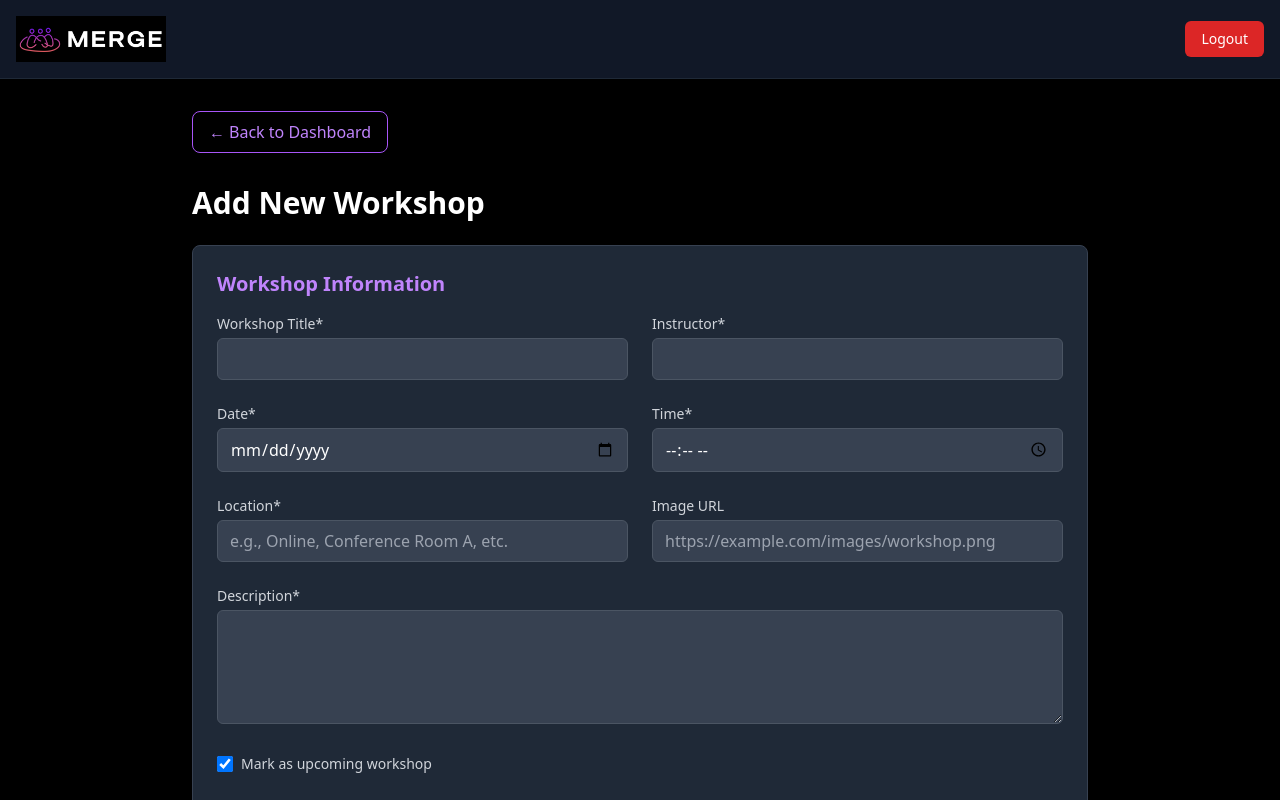
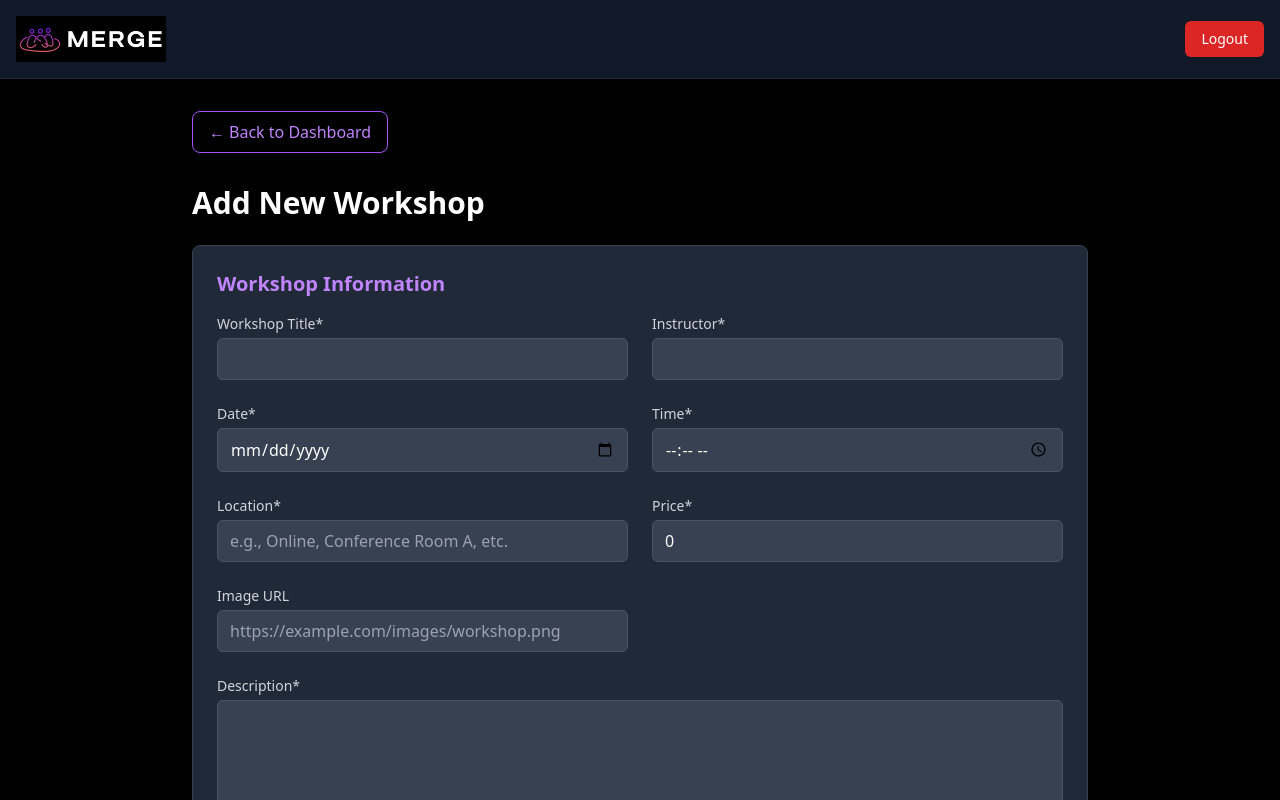
Before and after one commit to BitHiveTechnologies/Merge-Website, a Next.js app: page /admin/dashboard/workshops/new in a window 1280 px wide. Shown: the top 800 px of the page. Built offline with nearby package versions, Linux system fonts and the light colour scheme; sample sign-in values are in the browser's storage.

Commit message:
Dont keep the zero number , because i have a functionality that if no price will be sent in the backend then the workshop will be labelled as free by default

```diff
--- a/app/admin/dashboard/workshops/new/page.tsx
+++ b/app/admin/dashboard/workshops/new/page.tsx
@@ -14,6 +14,7 @@ interface WorkshopFormData {
     instructor: string;
     description: string;
     image: string;
+    price: number;
     isUpcoming: boolean;
     tags: string[];
 }
@@ -33,6 +34,7 @@ export default function NewWorkshopPage() {
         instructor: '',
         description: '',
         image: '',
+        price: 0,
         isUpcoming: true,
         tags: [],
     });
@@ -44,6 +46,14 @@ export default function NewWorkshopPage() {
         setFormData({
             ...formData,
             [name]: value,
+        });
+    };
+
+    const handleNumberChange = (e: React.ChangeEvent<HTMLInputElement>) => {
+        const { name, value } = e.target;
+        setFormData({
+            ...formData,
+            [name]: parseFloat(value) || 0,
         });
     };
 
@@ -277,6 +287,27 @@ export default function NewWorkshopPage() {
                                 data-oid="a2xt6jh"
                             />
                         </div>
+                        <div data-oid="price-field">
+                            <label
+                                htmlFor="price"
+                                className="block text-sm font-medium text-gray-300 mb-1"
+                                data-oid="jyrj8zd"
+                            >
+                                Price*
+                            </label>
+                            <input
+                                type="number"
+                                id="price"
+                                name="price"
+                                value={formData.price}
+                                onChange={handleNumberChange}
+                                required
+                                min="0"
+                                step="0.01"
+                                className="w-full bg-gray-700 border border-gray-600 rounded-md py-2 px-3 text-white focus:outline-none focus:ring-2 focus:ring-purple-500"
+                                data-oid="9thd8ox"
+                            />
+                        </div>
                         <div data-oid="zv7ay:z">
                             <label
                                 htmlFor="image"
```
